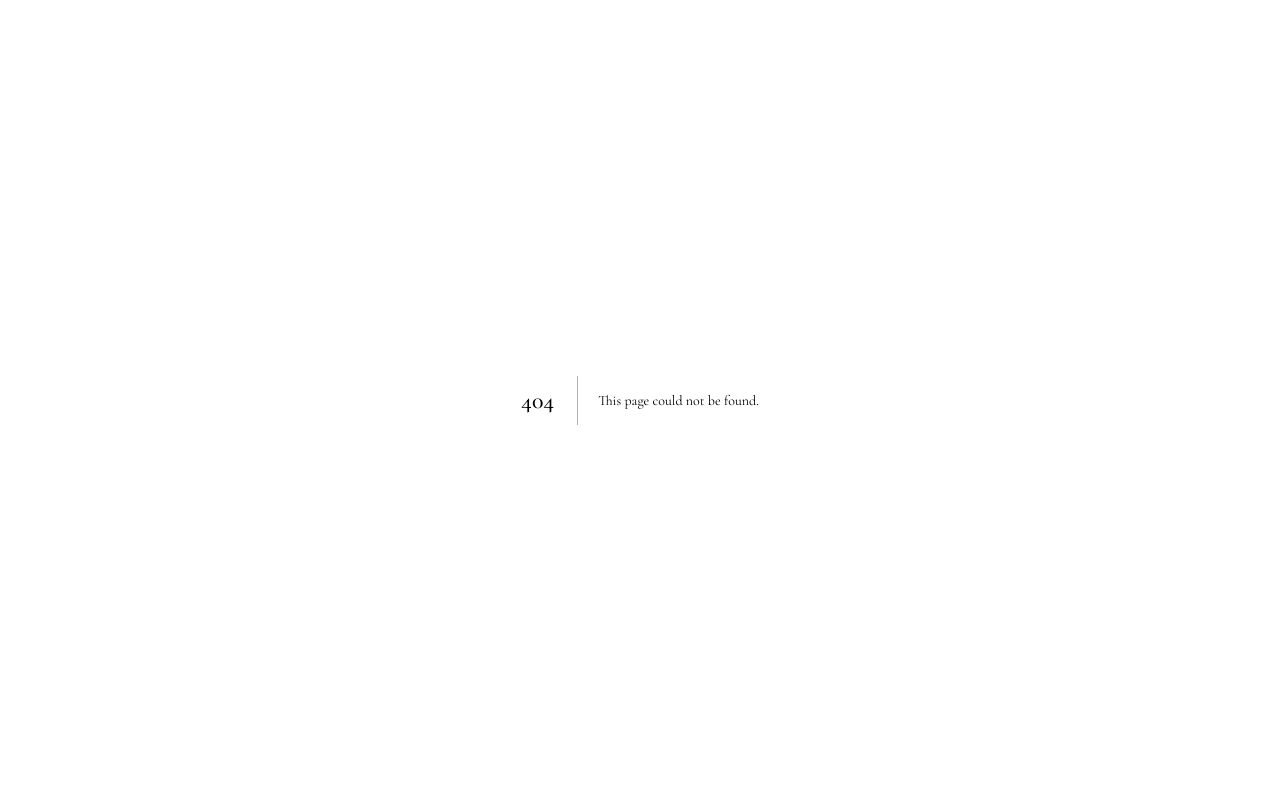
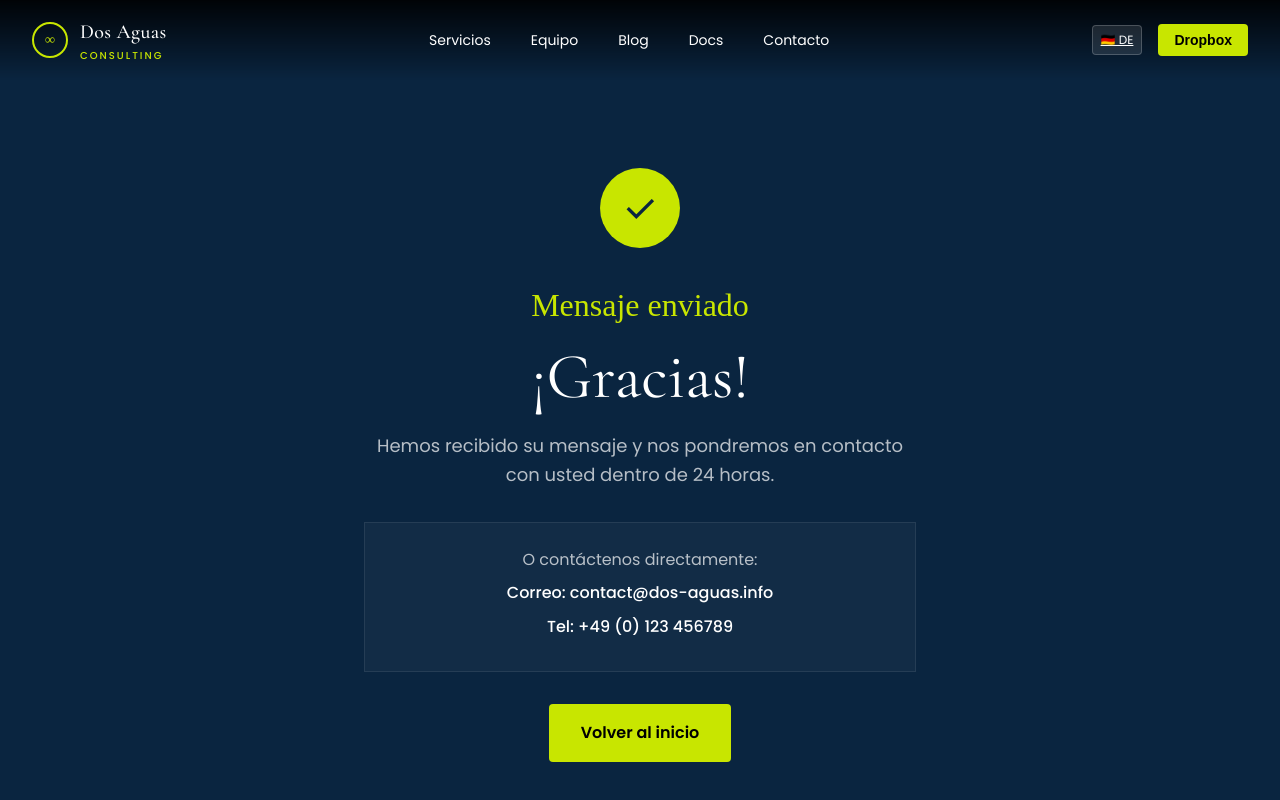
Before and after one commit to seebinator/dos-aguas-website, a Next.js app: page /es/success in a window 1280 px wide. Before the commit this address had no page. Shown: the top 800 px of the page. Built offline with nearby package versions, Linux system fonts and the light colour scheme; a web font is replaced by a local one.

Commit message:
feat: Add custom success pages for contact form
- Success page DE (/de/success/)
- Success page ES (/es/success/)
- Styling with checkmark icon
- Form configured with _next redirect URL
- Contact info on success page

```diff
--- a/app/de/kontakt/page.tsx
+++ b/app/de/kontakt/page.tsx
@@ -42,6 +42,7 @@ export default function KontaktDE() {
             <div className="contact-form-wrapper">
               <form className="contact-form" action="https://formspree.io/f/mjgedgjq" method="POST">
                 <input type="hidden" name="_language" value="de" />
+                <input type="hidden" name="_next" value="https://dos-aguas.consulting/de/success/" />
                 <div className="form-group"><label htmlFor="name">{content.form.name}</label><input type="text" id="name" name="name" required /></div>
 
                 <div className="form-group"><label htmlFor="email">{content.form.email}</label><input type="email" id="email" name="email" required /></div>
--- a/app/es/kontakt/page.tsx
+++ b/app/es/kontakt/page.tsx
@@ -42,6 +42,7 @@ export default function KontaktES() {
             <div className="contact-form-wrapper">
               <form className="contact-form" action="https://formspree.io/f/mjgedgjq" method="POST">
                 <input type="hidden" name="_language" value="es" />
+                <input type="hidden" name="_next" value="https://dos-aguas.consulting/es/success/" />
 
                 <div className="form-group"><label htmlFor="name">{content.form.name}</label><input type="text" id="name" name="name" required /></div>
 
--- /dev/null
+++ b/app/es/success/page.tsx
@@ -0,0 +1,69 @@
+import Link from 'next/link'
+
+const content = {
+  nav: { services: 'Servicios', team: 'Equipo', blog: 'Blog', docs: 'Docs', contact: 'Contacto', dropbox: 'Dropbox' },
+  page: {
+    title: '¡Gracias!',
+    subtitle: 'Mensaje enviado',
+    description: 'Hemos recibido su mensaje y nos pondremos en contacto con usted dentro de 24 horas.',
+    cta: 'Volver al inicio',
+    contact: 'O contáctenos directamente:',
+    email: 'Correo: contact@dos-aguas.info',
+    phone: 'Tel: +49 (0) 123 456789',
+  },
+  footer: { imprint: 'Aviso Legal', privacy: 'Privacidad', copyright: '© 2026 Dos Aguas Consulting' },
+}
+
+export default function SuccessES() {
+  return (
+    <>
+      <nav className="nav">
+        <div className="nav-content">
+          <Link href="/es/" className="nav-logo"><span className="nav-logo-icon">∞</span><span className="nav-logo-text"><span className="nav-logo-name">Dos Aguas</span><span className="nav-logo-tagline">Consulting</span></span></Link>
+          <ul className="nav-links">
+            <li><Link href="/es/services/">{content.nav.services}</Link></li>
+            <li><Link href="/es/team/">{content.nav.team}</Link></li>
+            <li><Link href="/es/blog/">{content.nav.blog}</Link></li>
+            <li><Link href="/es/docs/">{content.nav.docs}</Link></li>
+            <li><Link href="/es/kontakt/">{content.nav.contact}</Link></li>
+          </ul>
+          <div className="nav-actions">
+            <Link href="/de/success/" className="lang-btn">🇩🇪 DE</Link>
+            <button className="btn-nav">{content.nav.dropbox}</button>
+          </div>
+        </div>
+      </nav>
+
+      <main className="page-content">
+        <section className="success-section">
+          <div className="success-content">
+            <div className="success-icon">✓</div>
+            <p className="page-pretitle">{content.page.subtitle}</p>
+            <h1 className="page-title">{content.page.title}</h1>
+            <p className="success-description">{content.page.description}</p>
+
+            <div className="success-contact">
+              <p>{content.page.contact}</p>
+              <p className="success-contact-item">{content.page.email}</p>
+              <p className="success-contact-item">{content.page.phone}</p>
+            </div>
+
+            <Link href="/es/" className="btn-primary btn-large">{content.page.cta}</Link>
+          </div>
+        </section>
+      </main>
+
+      <footer className="footer">
+        <div className="footer-content">
+          <Link href="/es/" className="footer-logo">Dos Aguas</Link>
+          <ul className="footer-links">
+            <li><Link href="/es/impressum/">{content.footer.imprint}</Link></li>
+            <li><Link href="/es/datenschutz/">{content.footer.privacy}</Link></li>
+            <li><Link href="/es/kontakt/">{content.nav.contact}</Link></li>
+          </ul>
+          <span className="footer-copy">{content.footer.copyright}</span>
+        </div>
+      </footer>
+    </>
+  )
+}
--- a/app/globals.css
+++ b/app/globals.css
@@ -879,6 +879,58 @@ a.info-value:hover {
   text-decoration: underline;
 }
 
+/* Success Page */
+.success-section {
+  padding: var(--space-24) 0;
+  text-align: center;
+  background: var(--color-bg);
+  min-height: 60vh;
+  display: flex;
+  align-items: center;
+  justify-content: center;
+}
+
+.success-content {
+  max-width: 600px;
+  padding: 0 var(--space-6);
+}
+
+.success-icon {
+  width: 80px;
+  height: 80px;
+  background: var(--color-primary);
+  color: var(--color-bg);
+  border-radius: var(--radius-full);
+  display: flex;
+  align-items: center;
+  justify-content: center;
+  font-size: 2.5rem;
+  margin: 0 auto var(--space-8);
+}
+
+.success-description {
+  font-size: 1.125rem;
+  color: var(--color-text-secondary);
+  margin-bottom: var(--space-8);
+}
+
+.success-contact {
+  background: rgba(255, 255, 255, 0.03);
+  border: 1px solid rgba(255, 255, 255, 0.08);
+  padding: var(--space-6);
+  margin-bottom: var(--space-8);
+}
+
+.success-contact p {
+  color: var(--color-text-secondary);
+  margin-bottom: var(--space-2);
+}
+
+.success-contact-item {
+  color: var(--color-text) !important;
+  font-weight: 500;
+}
+
 /* Responsive */
 @media (max-width: 768px) {
   .nav-links {
```
Also changed, not shown: app/de/success/page.tsx (added, +69 -0 lines).
